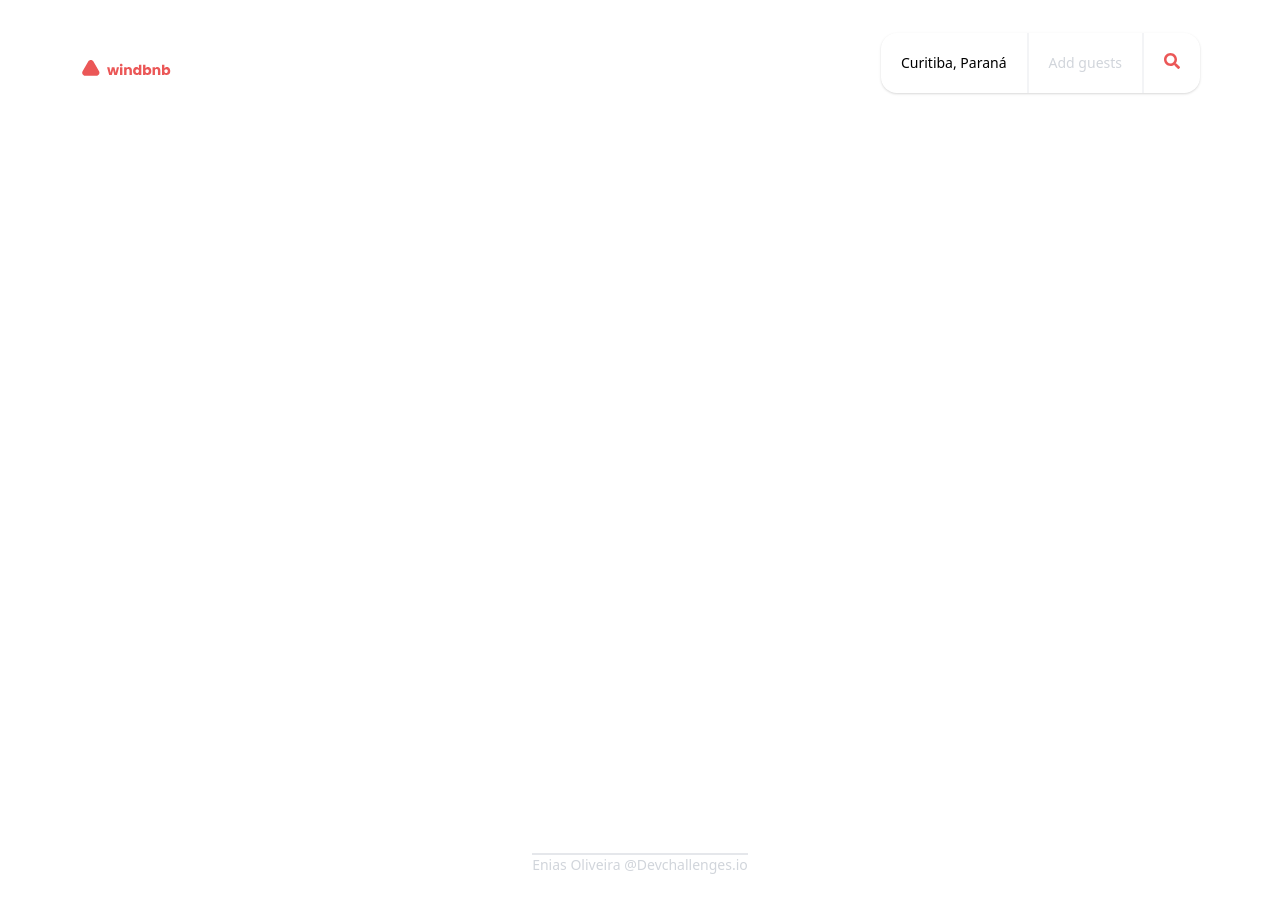
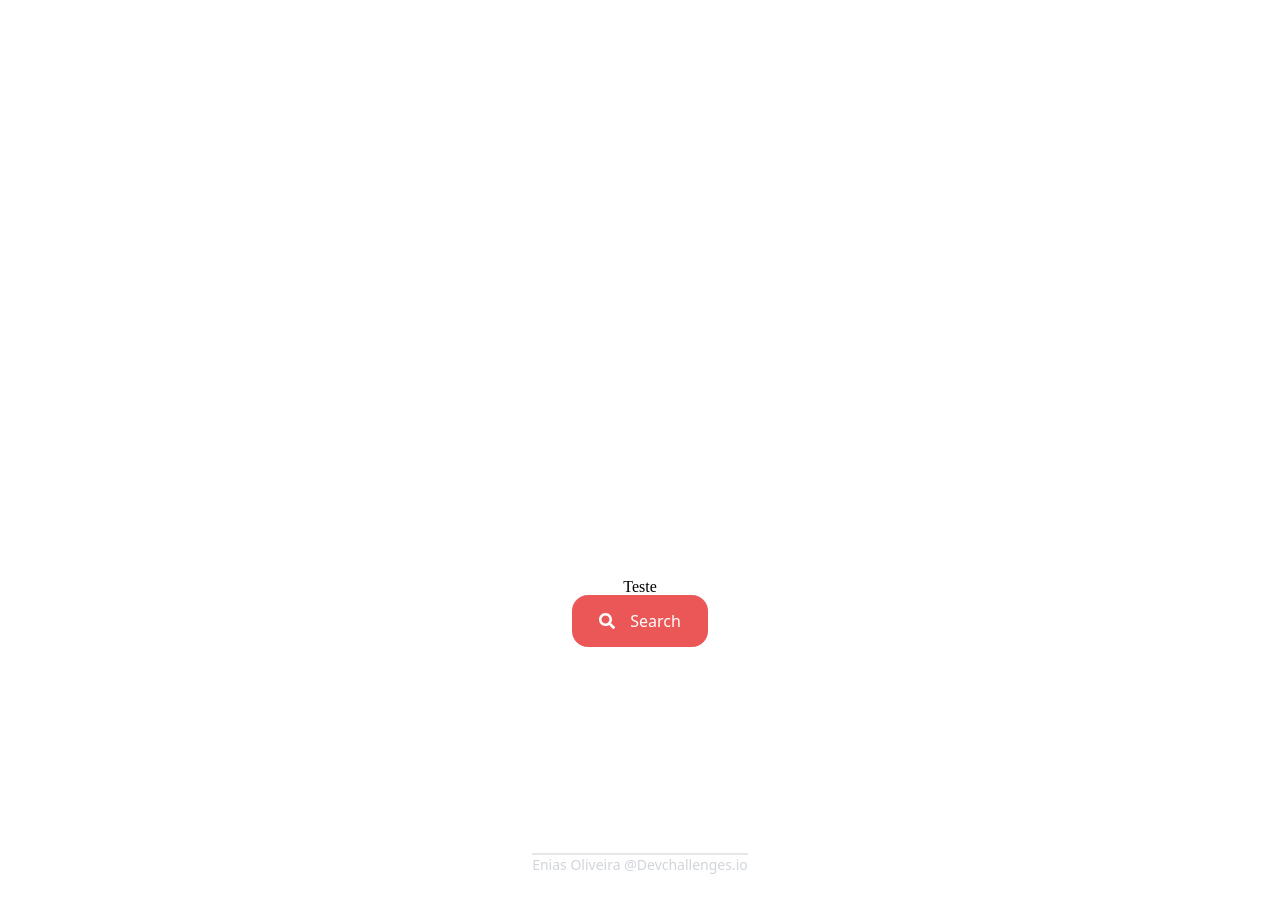
Before and after one commit to enias-oliveira/windbnb, a React (Create React App) app: page /development in a window 1280 px wide. Shown: the top 912 px of the page. Built offline with nearby package versions, Linux system fonts and the light colour scheme.

Commit message:
wip: creats search context for location filtration

```diff
--- a/src/App.js
+++ b/src/App.js
@@ -4,9 +4,11 @@ import Places from "./pages/places";
 import { Switch, Route } from "react-router-dom";
 import Banner from "./components/organisms/banner";
 import Credits from "./components/molecules/credits";
+import Search from "./components/organisms/search";
 
 const App = () => {
   return (
+    <>
       <div className="relative min-h-screen h-auto w-screen">
         <main className="absolute h-screen w-screen">
           <Banner />
@@ -17,10 +19,14 @@ const App = () => {
             <Route path="/places">
               <Places />
             </Route>
+            <Route exact path="/development">
+              <Search />
+            </Route>
           </Switch>
         </main>
         <Credits />
       </div>
+    </>
   );
 };
 
--- a/src/components/atoms/buttons/index.jsx
+++ b/src/components/atoms/buttons/index.jsx
@@ -6,7 +6,7 @@ const Button = ({ children }) => {
        font-medium
       p-3
       bg-wine-red
-      rounded-xl
+      rounded-2xl
       font-sans
       transform hover:scale-110
      "
--- a/src/components/atoms/icons/index.jsx
+++ b/src/components/atoms/icons/index.jsx
@@ -7,20 +7,17 @@ export const Logo = () => {
   return (
     <>
       <Link to="/">
-        <LogoSVG
-          className="ml-2 md:ml-20 cursor-pointer transform hover:scale-105
-      "
-        />
+        <LogoSVG className="ml-2 md:ml-20 cursor-pointer transform hover:scale-105" />
       </Link>
     </>
   );
 };
 
-export const SearchIcon = () => {
+export const SearchIcon = ({ white = false }) => {
   return (
-    <>
-      <FaSearch className="text-wine-red " />
-    </>
+    <div>
+      <FaSearch className={white ? "text-white" : "text-wine-red"} />
+    </div>
   );
 };
 
--- a/src/components/molecules/list-header/index.jsx
+++ b/src/components/molecules/list-header/index.jsx
@@ -1,10 +1,10 @@
 import Stat from "../../atoms/stat";
 import Title from "../../atoms/title";
 
-const ListHeader = ({ quantity }) => {
+const ListHeader = ({ quantity, location }) => {
   return (
     <header className="flex justify-between items-center w-80 mb-6 mt-2 ">
-      <Title>Stays in "Temporário"</Title>
+      <Title>Stays in "{location}"</Title>
       <Stat>{quantity} stays</Stat>
     </header>
   );
--- /dev/null
+++ b/src/components/molecules/search-button/index.jsx
@@ -0,0 +1,17 @@
+import { SearchIcon } from "../../atoms/icons";
+import Button from "../../atoms/buttons";
+
+const SearchButton = () => {
+  return (
+    <div className="mb-5">
+      <Button>
+        <div className="flex justify-evenly w-28 py-1.5">
+          <SearchIcon white />
+          <p className="">Search</p>
+        </div>
+      </Button>
+    </div>
+  );
+};
+
+export default SearchButton;
--- /dev/null
+++ b/src/components/molecules/search-locations/index.jsx
@@ -0,0 +1,9 @@
+const SearchLocations = (props) => {
+  return (
+    <ul>
+      <li>Teste</li>
+    </ul>
+  );
+};
+
+export default SearchLocations;
--- a/src/components/organisms/list/index.jsx
+++ b/src/components/organisms/list/index.jsx
@@ -2,9 +2,11 @@ import ListHeader from "../../molecules/list-header";
 import Card from "../../molecules/card";
 
 const List = ({ data }) => {
+  const location = "Curitiba";
+
   return (
     <div className="flex flex-col items-center">
-      <ListHeader quantity={data.length} />
+      <ListHeader quantity={data.length} location={location} />
       <section>
         {data.map((listItem, idx) => (
           <Card item={listItem} key={idx} />
--- /dev/null
+++ b/src/components/organisms/search/index.jsx
@@ -0,0 +1,15 @@
+import SearchButton from "../../molecules/search-button";
+import SearchLocations from "../../molecules/search-locations";
+
+const Search = () => {
+  return (
+    <>
+      <section className="fixed top-0 flex flex-col justify-end items-center h-5/6 w-screen bg-white">
+        <SearchLocations />
+        <SearchButton />
+      </section>
+    </>
+  );
+};
+
+export default Search;
--- a/src/index.js
+++ b/src/index.js
@@ -1,15 +1,18 @@
-import React from 'react';
-import ReactDOM from 'react-dom';
-import './index.css';
-import App from './App';
+import React from "react";
+import ReactDOM from "react-dom";
+import "./index.css";
+import App from "./App";
 
-import { BrowserRouter as Router } from "react-router-dom"
+import { BrowserRouter as Router } from "react-router-dom";
+import LocationsProvider from "./store/locations-context";
 
 ReactDOM.render(
   <Router>
-    <App />
-</Router>,
-  document.getElementById('root')
+    <LocationsProvider>
+      <App />
+    </LocationsProvider>
+  </Router>,
+  document.getElementById("root")
 );
 
 // If you want to start measuring performance in your app, pass a function
--- a/src/pages/places/index.jsx
+++ b/src/pages/places/index.jsx
@@ -1,10 +1,9 @@
-import data from "./data.json";
-
 import List from "../../components/organisms/list";
 import Credits from "../../components/molecules/credits";
+import { useLocations } from "../../store/locations-context";
 
 const Places = () => {
-  const locations = data.locations;
+  const locations = useLocations();
 
   return (
     <div className="relative">
--- /dev/null
+++ b/src/store/locations-context/index.jsx
@@ -0,0 +1,34 @@
+import React, { useState, useContext } from "react";
+
+import data from "./data.json";
+
+const LocationsContext = React.createContext();
+const LocationsCitySearchContext = React.createContext();
+
+export const useLocations = () => useContext(LocationsContext);
+
+export const useLocationCitySearch = () => {
+  useContext(LocationsCitySearchContext);
+};
+
+const LocationsProvider = ({ children }) => {
+  const [filteredLocations, setFilteredLocations] = useState([]);
+
+  const searchLocationsCity = (city) => {
+    const searchedLocations = filteredLocations.filter(
+      (location) => city in location.city
+    );
+
+    setFilteredLocations(searchedLocations);
+  };
+
+  return (
+    <LocationsContext.Provider value={data.locations}>
+      <LocationsCitySearchContext.Provider value={searchLocationsCity}>
+        {children}
+      </LocationsCitySearchContext.Provider>
+    </LocationsContext.Provider>
+  );
+};
+
+export default LocationsProvider;
```
Also changed, not shown: src/store/locations-context/data.json (renamed from src/pages/places/data.json). Lines whose indentation alone changed are shown as unchanged.
